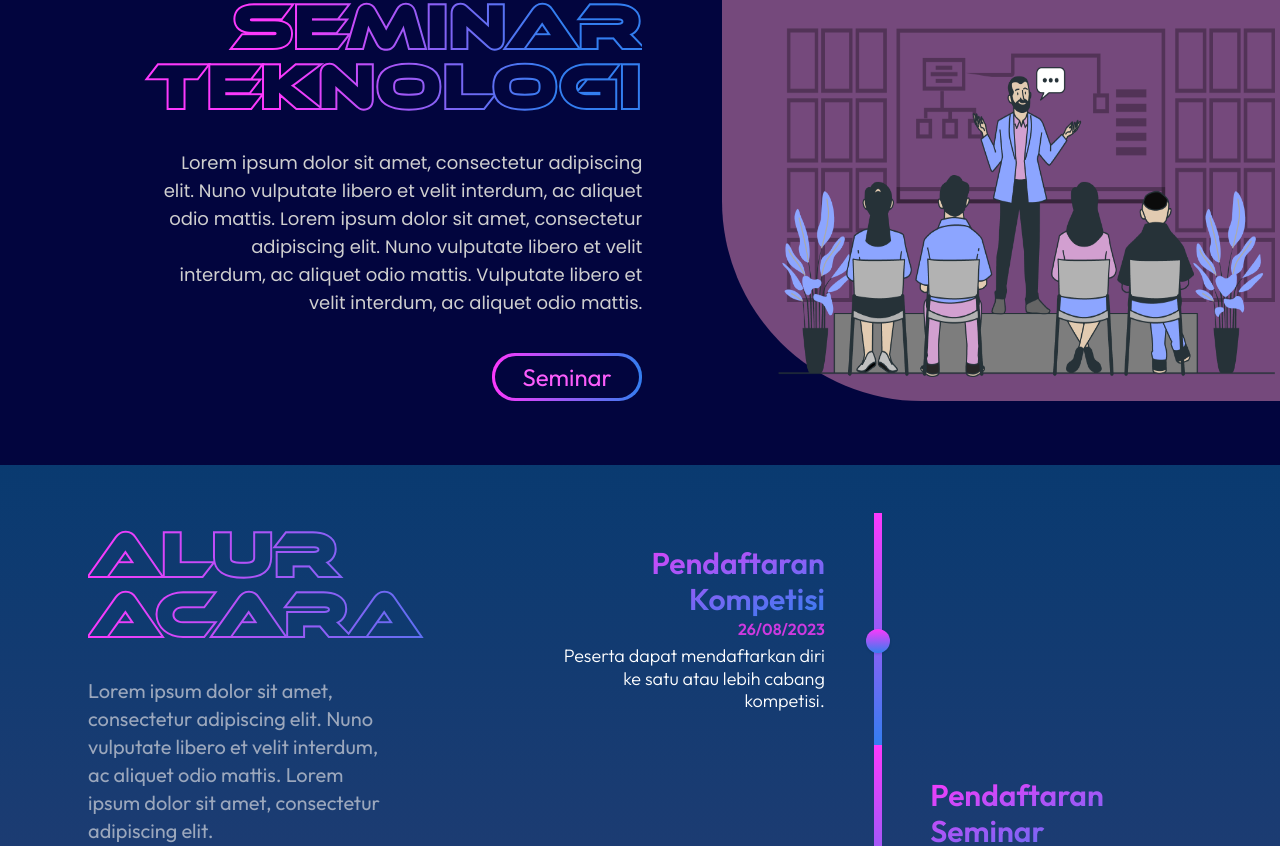
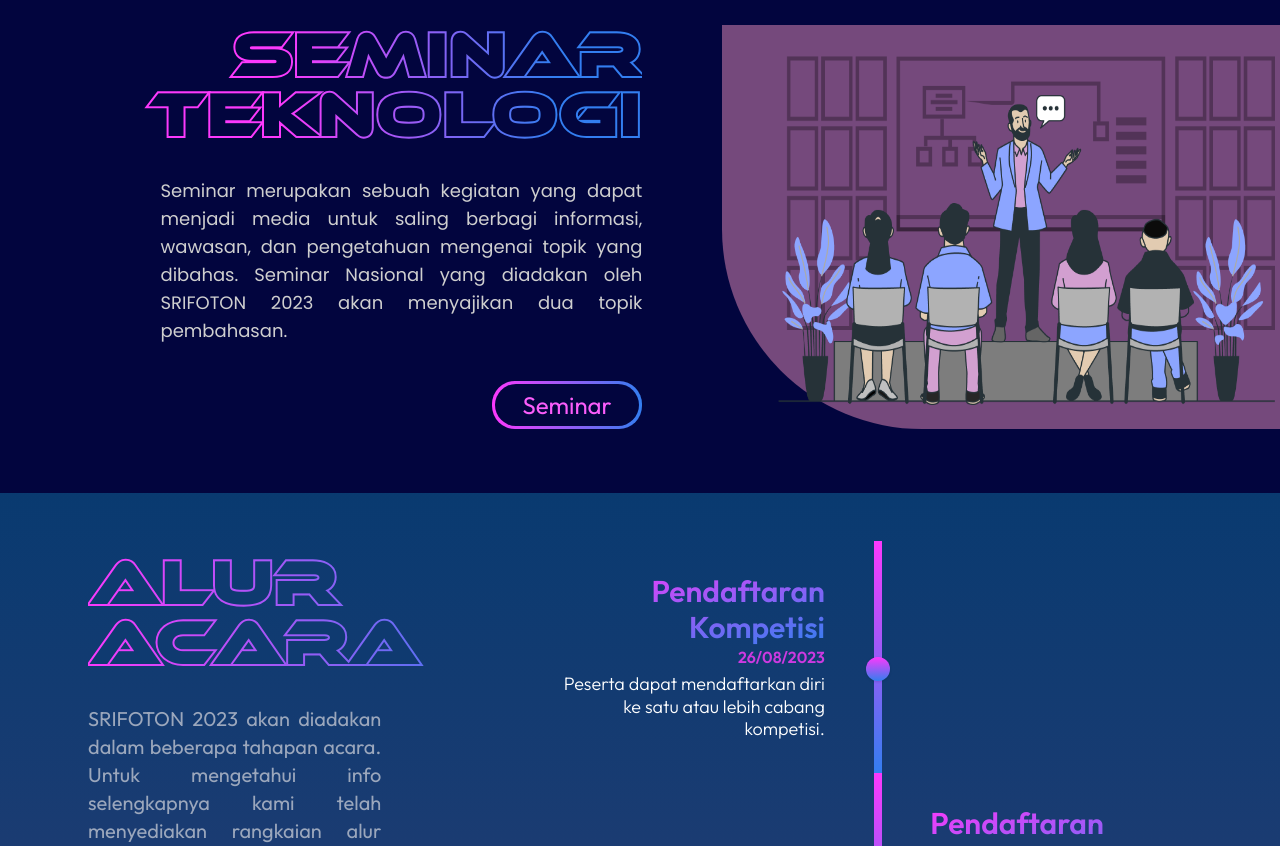
Before and after one commit to zildjianvitoo/srifoton2023fe-deployed, a Next.js app: page / in a window 1280 px wide. Shown: the part 2291-3137 px from the top of the page. Built offline with nearby package versions, Linux system fonts and the light colour scheme.

Commit message:
fix: update lorem ipsum to valid text on landing page

```diff
--- a/components/organisms/LandingPage/Intro.jsx
+++ b/components/organisms/LandingPage/Intro.jsx
@@ -7,9 +7,9 @@ import NoSSR from "@/components/NoSSR";
 
 export default function Intro() {
   const text = [
-    "Lorem ipsum dolor sit amet, consectetur adipiscing elit. Nuno vulputate libero et velit interdum, ac aliquet odio mattis. Lorem ipsum dolor sit amet, consectetur adipiscing elit. Nuno vulputate libero et velit interdum, ac aliquet odio mattis. Vulputate libero et velit interdum, ac aliquet odio mattis.",
+    "Ajang kompetisi ini merupakan panggung yang bertujuan untuk mewadahi para peserta yang memiliki minat dan bakat pada bidang teknologi khususnya di berbagai cabang lomba yang diselenggarakan. Selain itu, acara ini dapat dijadikan sebagai wadah untuk kolaborasi, bekerja sama, dan unjuk kemampuan peserta.",
 
-    "Lorem ipsum dolor sit amet, consectetur adipiscing elit. Nuno vulputate libero et velit interdum, ac aliquet odio mattis. Lorem ipsum dolor sit amet, consectetur adipiscing elit. Nuno vulputate libero et velit interdum, ac aliquet odio mattis. Vulputate libero et velit interdum, ac aliquet odio mattis.",
+    "Seminar merupakan sebuah kegiatan yang dapat menjadi media untuk saling berbagi informasi, wawasan, dan pengetahuan mengenai topik yang dibahas. Seminar Nasional yang diadakan oleh SRIFOTON 2023 akan menyajikan dua topik pembahasan.",
   ];
 
   return (
@@ -75,7 +75,7 @@ function Content({ header, text, buttonText, isPink, isBlue }) {
           </h1>
           <p
             className={`text-base font-poppins md:text-lg  text-[#747474] dark:text-[#CFCFCF] lg:w-[80%]  ${
-              isPink && "text-right "
+              isPink ? "text-right lg:text-justify " : "text-justify"
             }  `}
           >
             {text}
--- a/components/organisms/LandingPage/Timeline.jsx
+++ b/components/organisms/LandingPage/Timeline.jsx
@@ -45,10 +45,10 @@ export default function TimeLine() {
           >
             Alur Acara
           </h1>
-          <p className="text-[#545454] dark:text-[#9BA7BC] lg:w-[65%] text-lg lg:text-xl">
-            Lorem ipsum dolor sit amet, consectetur adipiscing elit. Nuno
-            vulputate libero et velit interdum, ac aliquet odio mattis. Lorem
-            ipsum dolor sit amet, consectetur adipiscing elit.
+          <p className="text-[#545454] dark:text-[#9BA7BC] lg:w-[65%] text-lg lg:text-xl text-justify">
+            SRIFOTON 2023 akan diadakan dalam beberapa tahapan acara. Untuk
+            mengetahui info selengkapnya kami telah menyediakan rangkaian alur
+            acara sebagai berikut.
           </p>
         </div>
         <div className="container lg:w-[60%] mt-8 lg:mt-0">
```
